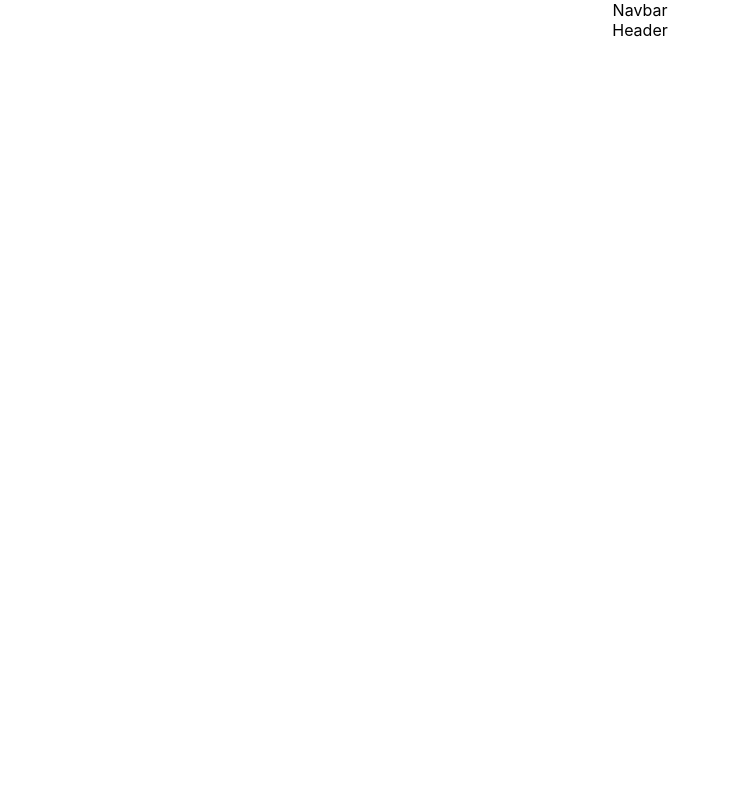
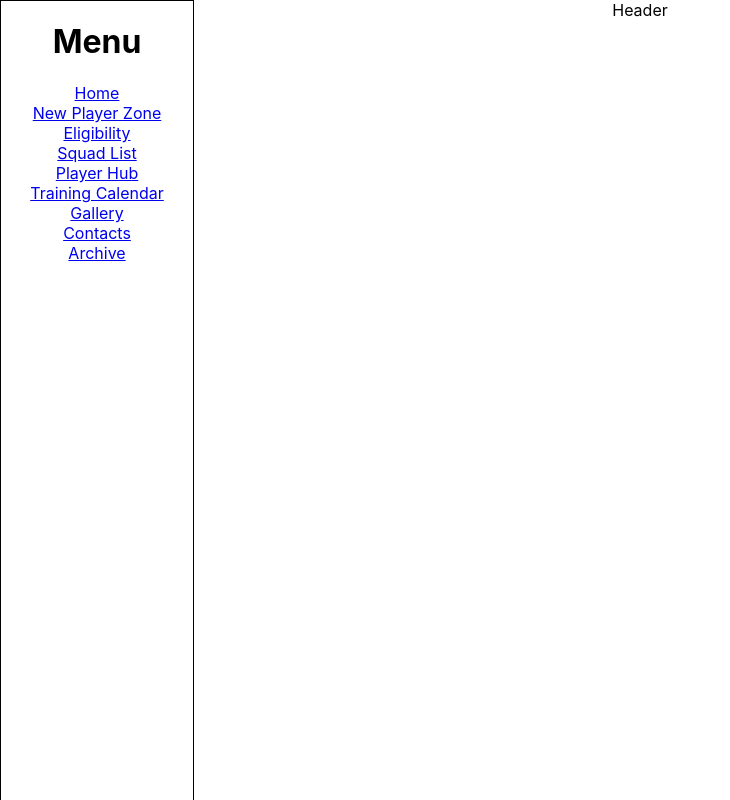
Before and after one commit to StirlingProjects/TagBoks, a React (Create React App) app: page / in a window 1280 px wide. Shown: the whole page, without its empty margins (0-730 px from the left). Built offline with nearby package versions, Linux system fonts and the light colour scheme.

Commit message:
Setup links

```diff
--- a/src/components/Navbar/Navbar.jsx
+++ b/src/components/Navbar/Navbar.jsx
@@ -1,9 +1,25 @@
-import React from 'react'
+import React from "react";
+import { NavLink } from "react-router-dom";
+
+import "./Navbar.scss";
 
 const Navbar = () => {
-  return (
-    <div>Navbar</div>
-  )
-}
+    return (
+        <div className="navbar">
+            <h1 className="navbar__heading">Menu</h1>
+            <div className="navbar__links">
+                <NavLink to="/" className="navbar__link">Home</NavLink>
+                <NavLink to="/newplayer" className="navbar__link">New Player Zone</NavLink>
+                <NavLink to="/eligibility" className="navbar__link">Eligibility</NavLink>
+                <NavLink to="/squad" className="navbar__link">Squad List</NavLink>
+                <NavLink to="/playerhub" className="navbar__link">Player Hub</NavLink>
+                <NavLink to="/calendar" className="navbar__link">Training Calendar</NavLink>
+                <NavLink to="/gallery" className="navbar__link">Gallery</NavLink>
+                <NavLink to="/contacts" className="navbar__link">Contacts</NavLink>
+                <NavLink to="/archive" className="navbar__link">Archive</NavLink>
+            </div>
+        </div>
+    );
+};
 
-export default Navbar
+export default Navbar;
--- a/src/components/Navbar/Navbar.scss
+++ b/src/components/Navbar/Navbar.scss
@@ -0,0 +1,21 @@
+
+.navbar {
+    height: 100%;
+    width: 15vw;
+
+    position: fixed;
+    top: 0;
+    left: 0;
+
+
+    border: 1px solid black;
+
+    &__heading {
+
+    }
+
+    &__links {
+        display: flex;
+        flex-direction: column;
+    }
+}
```
